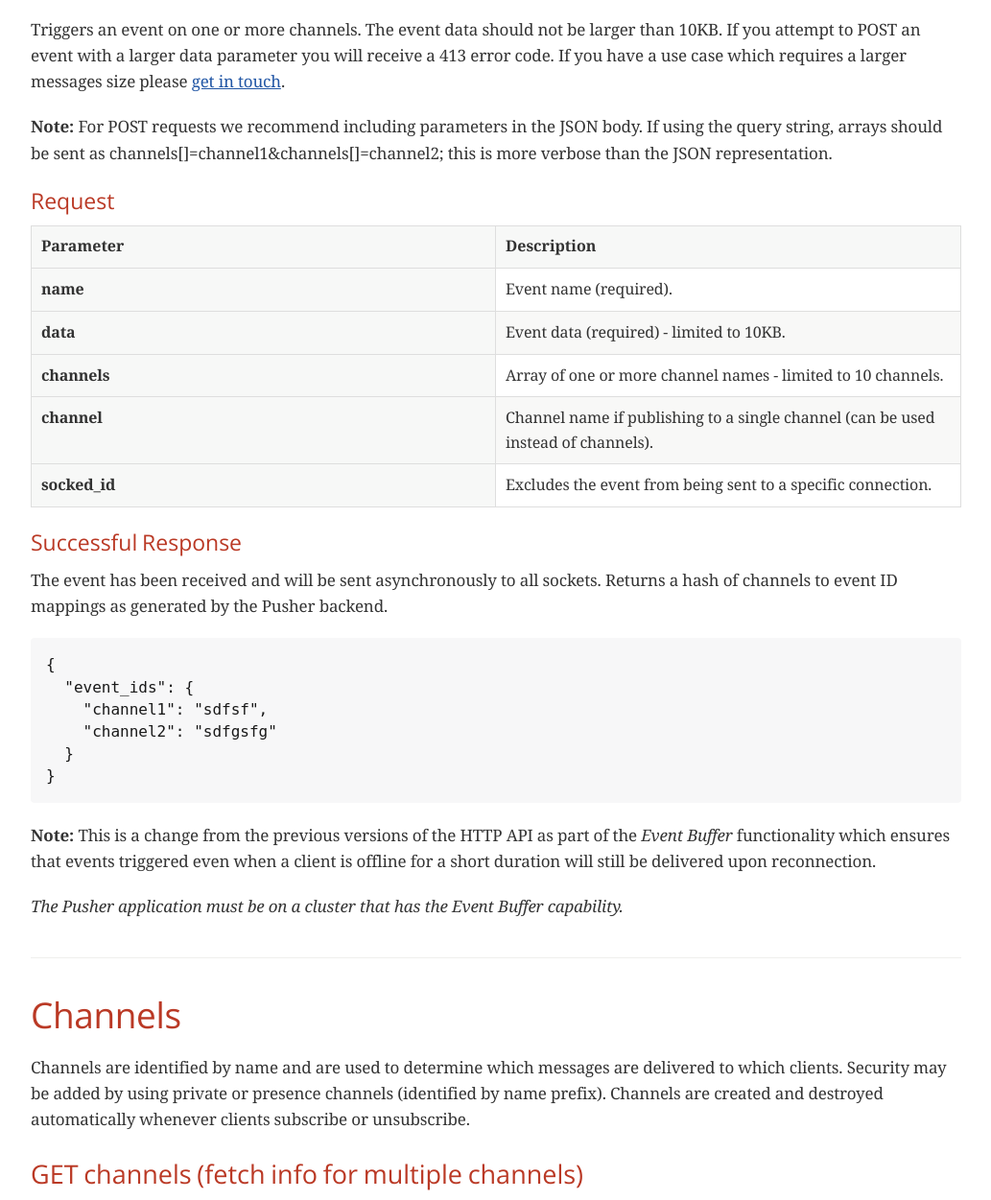
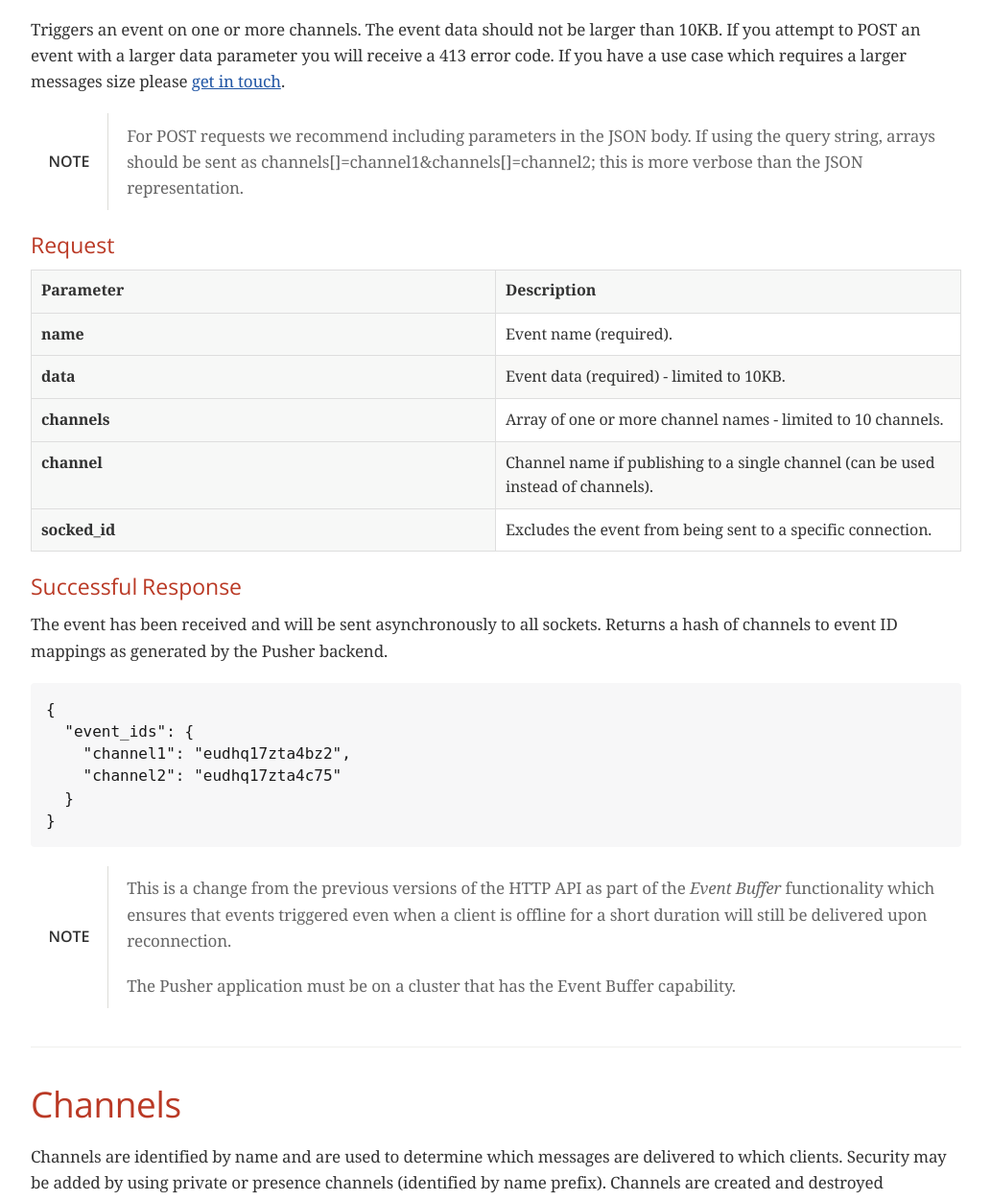
Before and after one commit to pusher/pusher-http-api-reference, a plain HTML site: page http_api.html in a window 1280 px wide. Shown: the part 1401-2652 px from the top of the page at 96% size, without its empty margins (123-1156 px from the left). Drawn offline with nearby package versions, Linux system fonts and the light colour scheme; a web font is replaced by a local one.

Commit message:
Changes after review

```diff
--- a/http_api.html
+++ b/http_api.html
@@ -514,8 +514,19 @@ Parameters MUST be submitted in the query string for GET requests. For POST requ
 <p>Triggers an event on one or more channels.
 The event data should not be larger than 10KB. If you attempt to POST an event with a larger data parameter you will receive a 413 error code. If you have a use case which requires a larger messages size please <a href="https://support.pusher.com">get in touch</a>.</p>
 </div>
+<div class="admonitionblock note">
+<table>
+<tr>
+<td class="icon">
+<div class="title">Note</div>
+</td>
+<td class="content">
 <div class="paragraph">
-<p><strong>Note:</strong> For POST requests we recommend including parameters in the JSON body. If using the query string, arrays should be sent as channels[]=channel1&amp;channels[]=channel2; this is more verbose than the JSON representation.</p>
+<p>For POST requests we recommend including parameters in the JSON body. If using the query string, arrays should be sent as channels[]=channel1&amp;channels[]=channel2; this is more verbose than the JSON representation.</p>
+</div>
+</td>
+</tr>
+</table>
 </div>
 <div class="sect3">
 <h4 id="request">Request</h4>
@@ -563,17 +574,28 @@ The event data should not be larger than 10KB. If you attempt to POST an event w
 <div class="content">
 <pre class="highlight"><code class="language-json" data-lang="json">{
   "event_ids": {
-    "channel1": "sdfsf",
-    "channel2": "sdfgsfg"
+    "channel1": "eudhq17zta4bz2",
+    "channel2": "eudhq17zta4c75"
   }
 }</code></pre>
 </div>
 </div>
+<div class="admonitionblock note">
+<table>
+<tr>
+<td class="icon">
+<div class="title">Note</div>
+</td>
+<td class="content">
 <div class="paragraph">
-<p><strong>Note:</strong> This is a change from the previous versions of the HTTP API as part of the <em>Event Buffer</em> functionality which ensures that events triggered even when a client is offline for a short duration will still be delivered upon reconnection.</p>
+<p>This is a change from the previous versions of the HTTP API as part of the <em>Event Buffer</em> functionality which ensures that events triggered even when a client is offline for a short duration will still be delivered upon reconnection.</p>
 </div>
 <div class="paragraph">
-<p><em>The Pusher application must be on a cluster that has the Event Buffer capability.</em></p>
+<p>The Pusher application must be on a cluster that has the Event Buffer capability.</p>
+</div>
+</td>
+</tr>
+</table>
 </div>
 </div>
 </div>
@@ -816,9 +838,23 @@ requests.</p>
 <p>The request path (e.g. <code>/some/resource</code>).</p>
 </li>
 <li>
-<p>The query parameters sorted by key, with keys converted to lowercase, then joined as in the query string. Note that the string must not be url escaped (e.g. given the keys <code>auth_key</code>: <code>foo</code>, <code>Name</code>: <code>Something else</code>, you get <code>auth_key=foo&amp;name=Something else</code>).</p>
+<p>The query parameters sorted by key, with keys converted to lowercase, then joined as in the query string.</p>
 </li>
 </ul>
+</div>
+<div class="admonitionblock note">
+<table>
+<tr>
+<td class="icon">
+<div class="title">Note</div>
+</td>
+<td class="content">
+<div class="paragraph">
+<p>The string must not be url escaped (e.g. given the keys <code>auth_key</code>: <code>foo</code>, <code>Name</code>: <code>Something else</code>, you get <code>auth_key=foo&amp;name=Something else</code>).</p>
+</div>
+</td>
+</tr>
+</table>
 </div>
 <div class="paragraph">
 <p>See below for a worked example.</p>
@@ -889,7 +925,7 @@ auth_version    1.0</pre>
 <pre>POST /apps/3/events?auth_key=278d425bdf160c739803&amp;auth_timestamp=1353088179&amp;auth_version=1.0&amp;body_md5=ec365a775a4cd0599faeb73354201b6f&amp;auth_signature=da454824c97ba181a32ccc17a72625ba02771f50b50e1e7430e47a1f3f457e6c HTTP/1.1
 Content-Type: application/json
 
-{"name":"foo","channels":["project-3"],"data":"{\"some\":\"data\"}"}</pre>
+{"name":"foo", "channels":["project-3"],"data":"{\"some\":\"data\"}"}</pre>
 </div>
 </div>
 <div class="paragraph">
@@ -898,7 +934,7 @@ Content-Type: application/json
 <div class="listingblock">
 <div class="content">
 <pre>$ curl -H "Content-Type: application/json" -d '{"name":"foo","channels":["project-3"],"data":"{\"some\":\"data\"}"}' "http://api.pusherapp.com/apps/3/events?auth_key=278d425bdf160c739803&amp;auth_timestamp=1353088179&amp;auth_version=1.0&amp;body_md5=ec365a775a4cd0599faeb73354201b6f&amp;auth_signature=da454824c97ba181a32ccc17a72625ba02771f50b50e1e7430e47a1f3f457e6c"
-{}</pre>
+{"event_ids": {"project-3": "eudhq17zta4bz2"}}</pre>
 </div>
 </div>
 <div class="paragraph">
@@ -911,7 +947,7 @@ Content-Type: application/json
 <div id="footer">
 <div id="footer-text">
 Version 1.0<br>
-Last updated 2015-04-13 10:54:58 BST
+Last updated 2015-04-13 15:41:07 BST
 </div>
 </div>
 </body>
```
Also changed, not shown: 1 other file.
